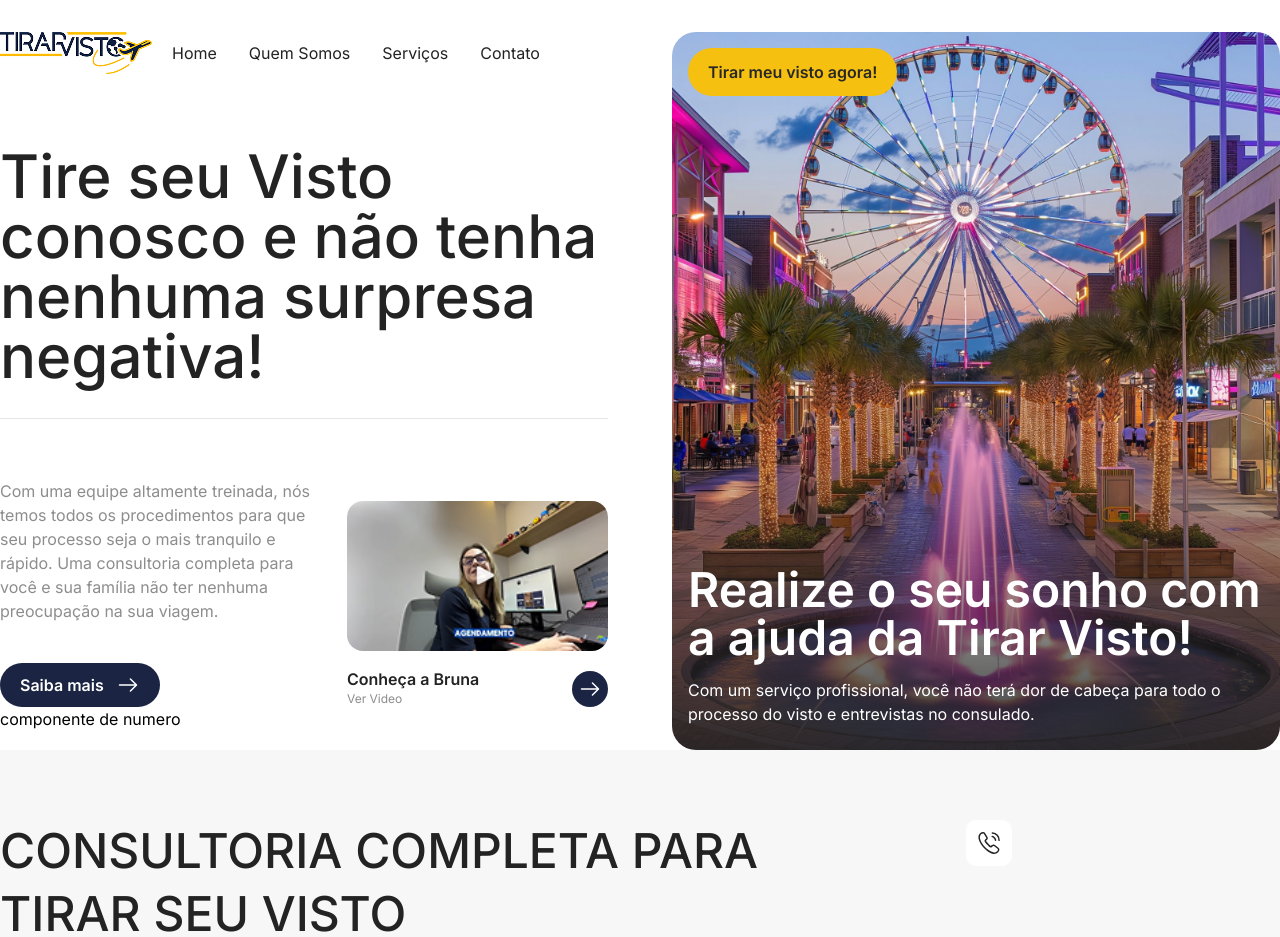
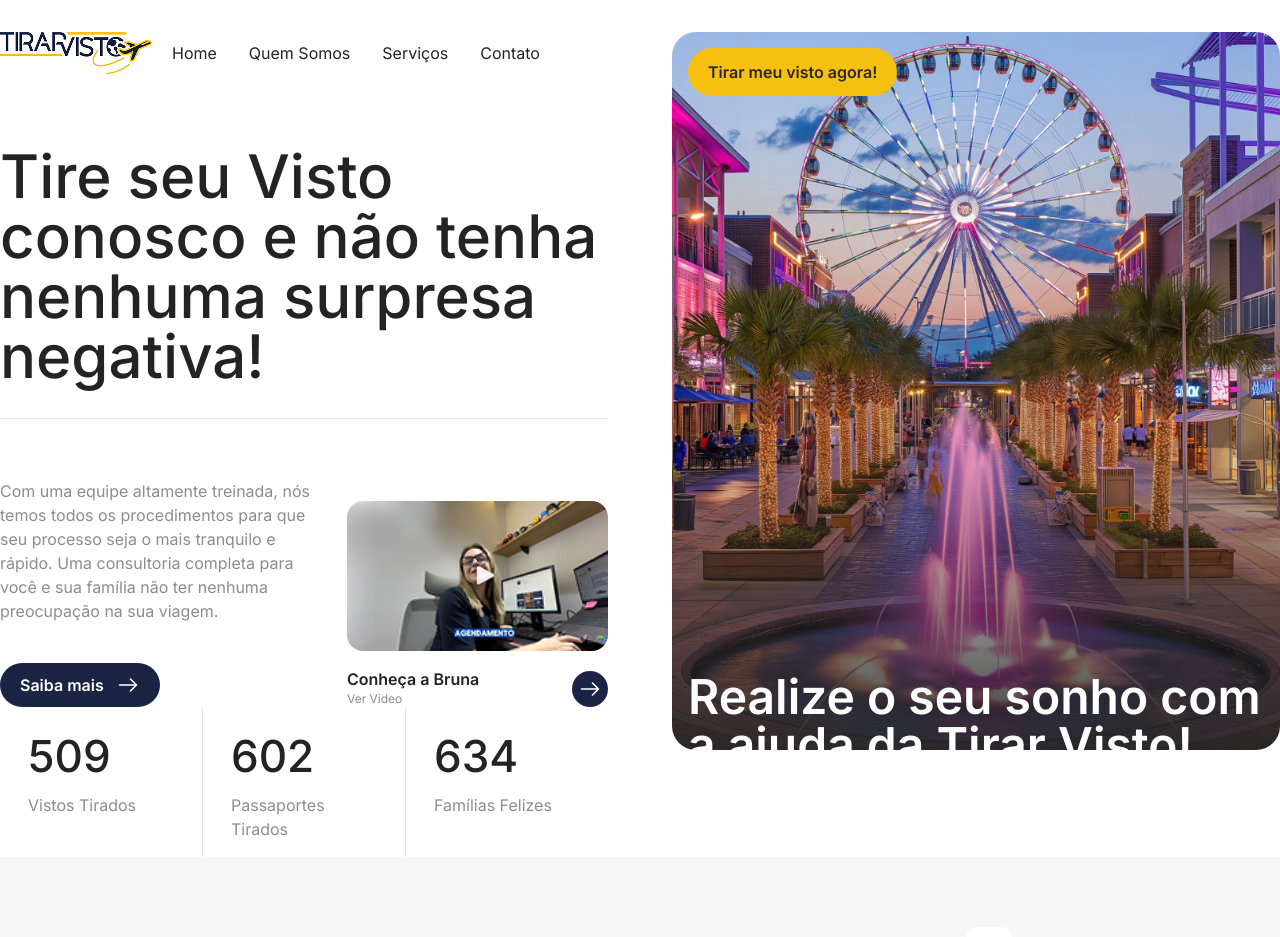
Before and after one commit to LucasAnselmoSilva12345/tirar-visto, a React (Vite) app: page / in a window 1280 px wide. Shown: the top 937 px of the page. Built offline with nearby package versions, Linux system fonts and the light colour scheme.

Commit message:
feat: Stats component

```diff
--- a/src/components/header/index.tsx
+++ b/src/components/header/index.tsx
@@ -5,6 +5,7 @@ import HeroSectionImagem from '../../assets/images/hero-section.png';
 import ThumbVideo from '../../assets/images/thumb-video-hero.png';
 import { Notification } from '../notification';
 import { ArrowRight } from '../../assets/svg/arrow-right';
+import { Stats } from './stats';
 
 export function Header() {
   return (
@@ -56,7 +57,7 @@ export function Header() {
           </div>
         </div>
 
-        <div>componente de numero</div>
+        <Stats />
       </div>
       <aside className="relative">
         <img
--- /dev/null
+++ b/src/components/header/stats.tsx
@@ -0,0 +1,27 @@
+interface StatsProps {
+  value: number;
+  label: string;
+}
+
+const stats: StatsProps[] = [
+  { value: 509, label: 'Vistos Tirados' },
+  { value: 602, label: 'Passaportes Tirados' },
+  { value: 634, label: 'Famílias Felizes' },
+];
+
+export function Stats() {
+  return (
+    <div className="flex flex-row divide-y sm:divide-y-0 sm:divide-x divide-white-medium">
+      {stats.map((stat, index) => (
+        <div key={index} className="flex-1 px-7 py-4">
+          <div className="text-[2.75rem] font-medium text-black-dark">
+            {stat.value}
+          </div>
+          <div className="text-gray-dark text-base font-normal mt-1">
+            {stat.label}
+          </div>
+        </div>
+      ))}
+    </div>
+  );
+}
```
